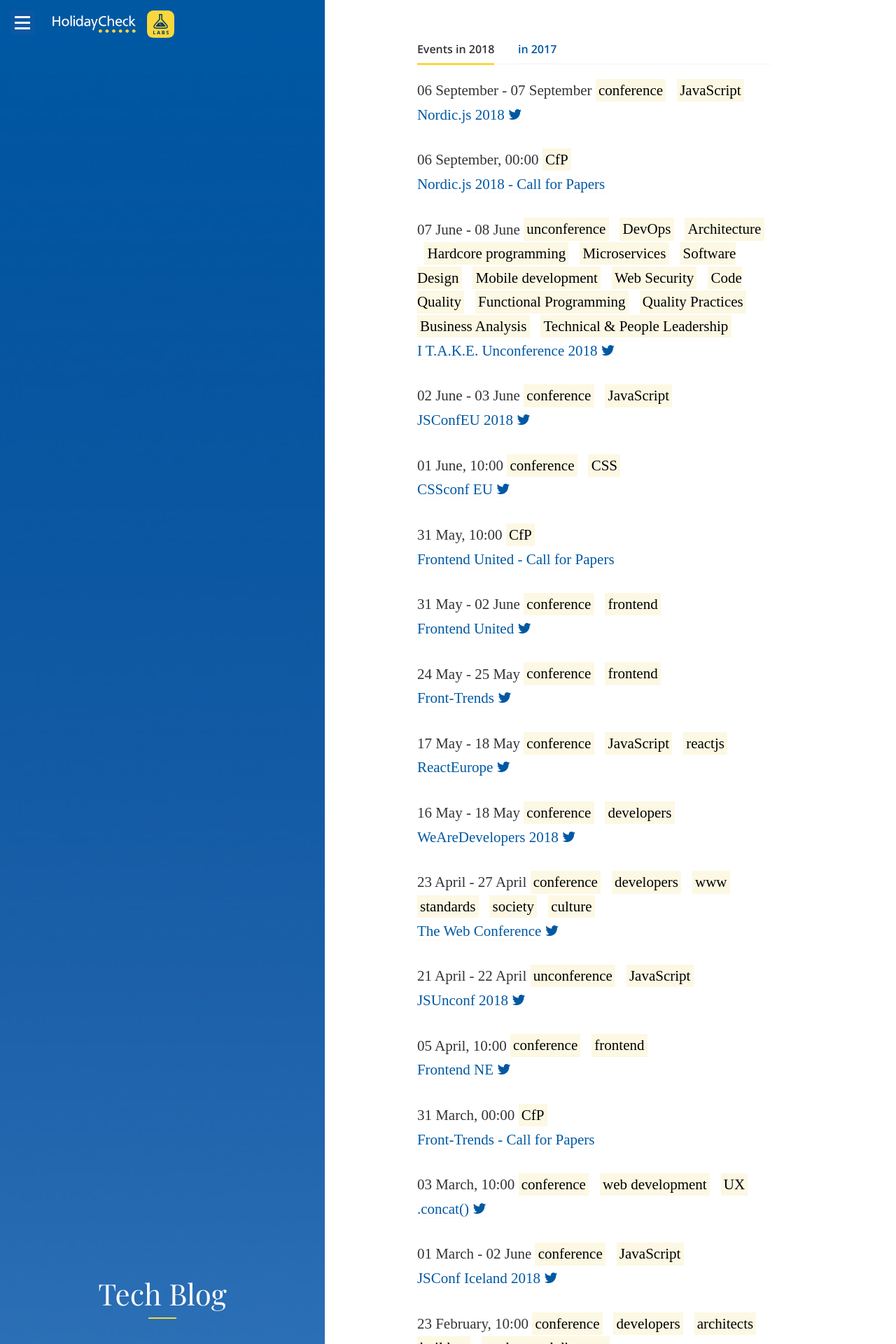
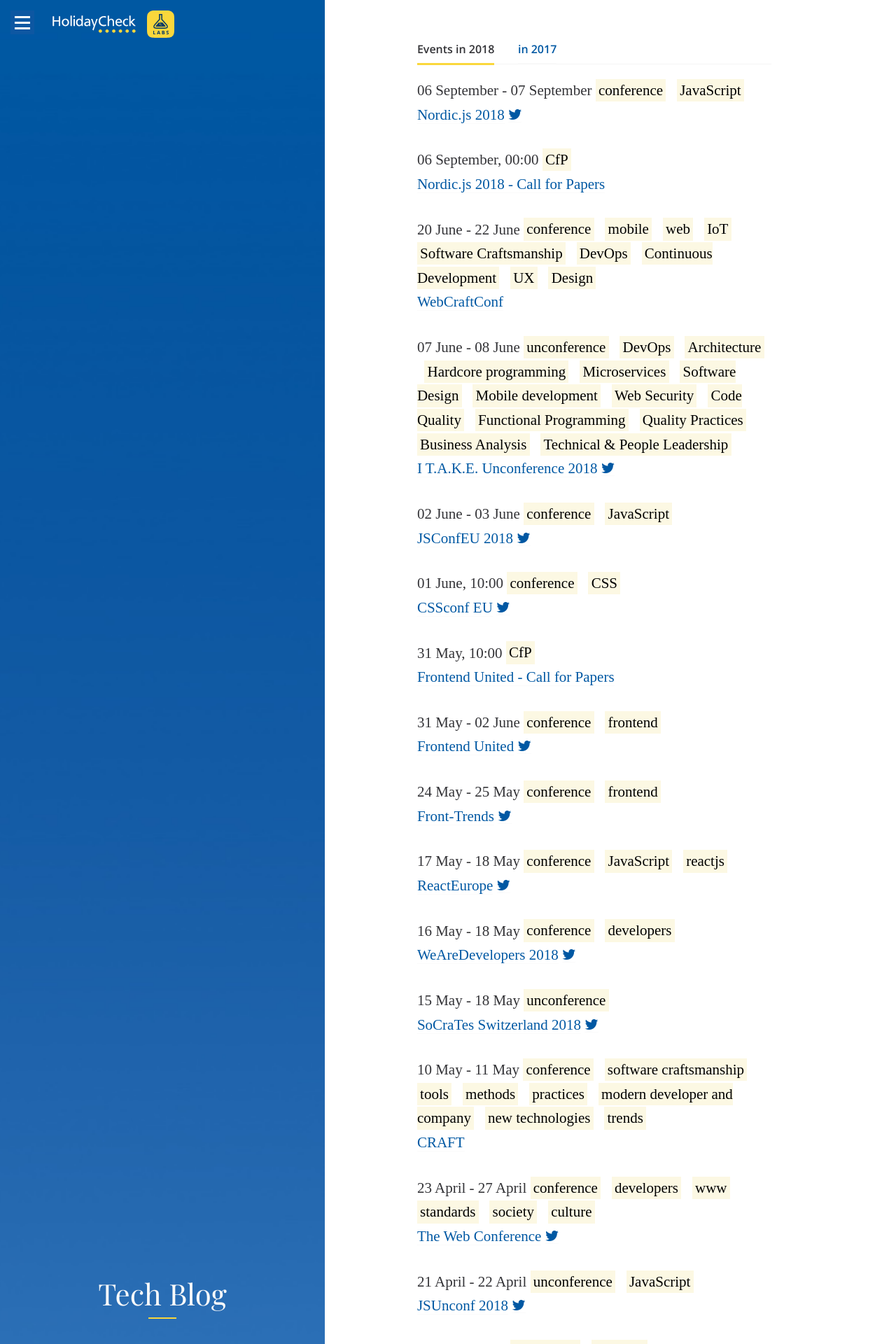
Before and after one commit to holidaycheck/tech-blog, a Jekyll site: the page built from events.md, in a window 1280 px wide. Shown: the top 1920 px of the page at 70% size. Built offline with Jekyll 4.4.1, drawn with Linux system fonts in a browser that asks for light colours; some web fonts are replaced.

Commit message:
Even more :).

```diff
--- a/_data/events/2018.yml
+++ b/_data/events/2018.yml
@@ -124,6 +124,18 @@
   url: https://ngeurope.org/
   tags: conference, angular, JavaScript
   twitter: NgEurope
+- name: CRAFT
+  start_datetime: 2018-05-10 10:00
+  end_datetime: 2018-05-11 18:00
+  location: Budapest, Hungary
+  url: https://craft-conf.com/
+  tags: conference, software craftsmanship, tools, methods, practices, modern developer and company, new technologies, trends
+- name: WebCraftConf
+  start_datetime: 2018-06-20 10:00
+  end_datetime: 2018-06-22 18:00
+  location: Jamaica
+  url: https://www.webcraft.com.jm/
+  tags: conference, mobile, web, IoT, Software Craftsmanship, DevOps, Continuous Development, UX, Design
 
 #
 # Unconfs
@@ -148,6 +160,13 @@
   url: https://itakeunconf.com/
   tags: unconference, DevOps, Architecture, Hardcore programming, Microservices, Software Design, Mobile development, Web Security, Code Quality, Functional Programming, Quality Practices, Business Analysis, Technical & People Leadership
   twitter: itakeunconf
+- name: SoCraTes Switzerland 2018
+  start_datetime: 2018-05-15 10:00
+  end_datetime: 2018-05-18 18:00
+  location: Hochalpines Institut Ftan, 7551 Ftan, Switzerland
+  url: https://www.socrates-ch.org/
+  tags: unconference
+  twitter: SoCraTes_CH
 
 #
 # CfPs
```
